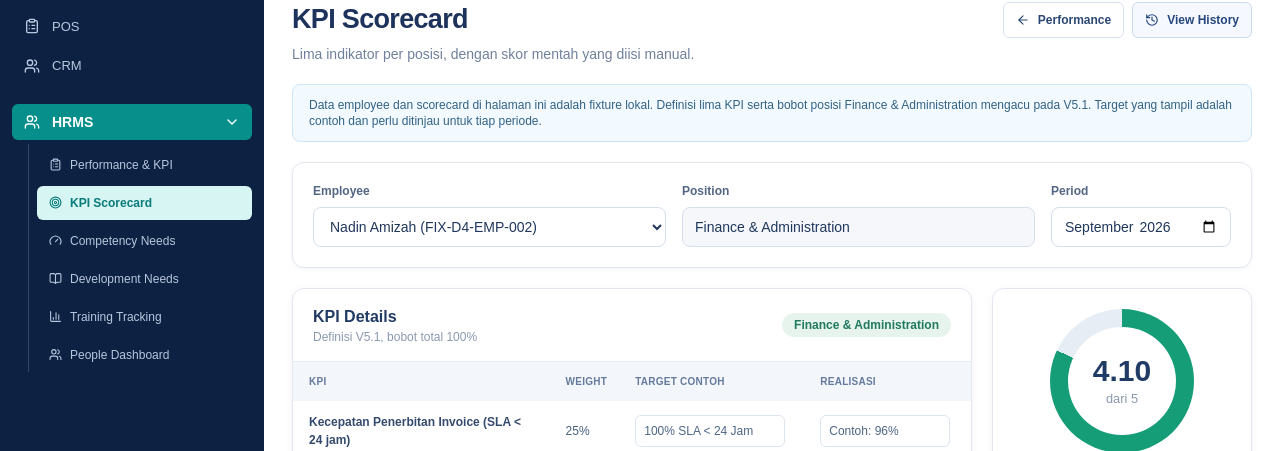
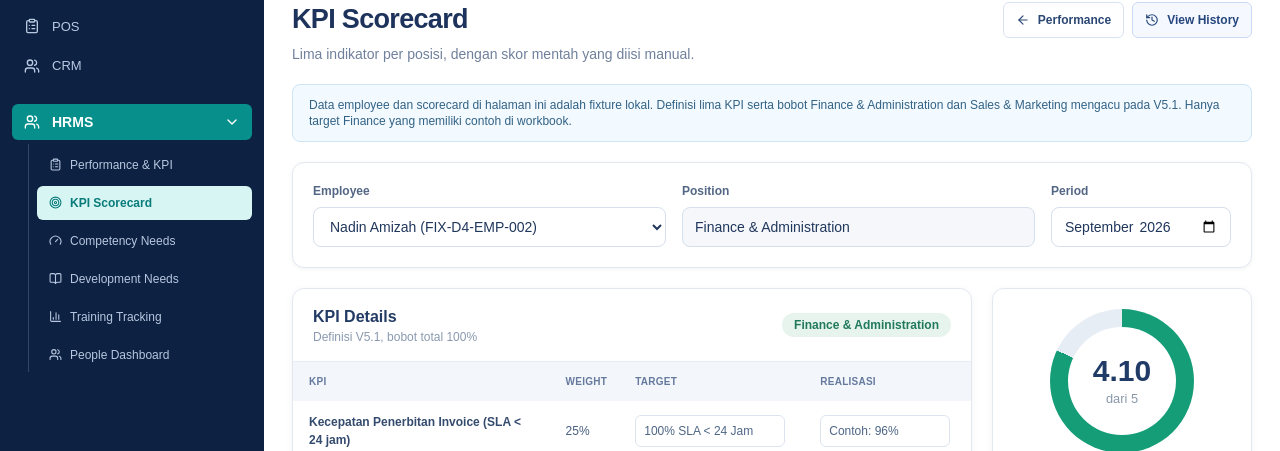
Before and after one commit to KevArslanian/hrms-d4-sandbox, a Next.js app: page /kpi in a window 1280 px wide. Shown: the part 115-566 px from the top of the page. Built offline with nearby package versions, Linux system fonts and the light colour scheme.

Commit message:
fix(d4): cover Sales KPI V5.1 and empty score state

```diff
--- a/app/kpi/page.tsx
+++ b/app/kpi/page.tsx
@@ -1,8 +1,8 @@
 import { KpiScreen } from "@/modules/d4/kpi/KpiScreen";
 
 export default async function KpiPage({ searchParams }: {
-  searchParams: Promise<{ employeeId?: string }>;
+  searchParams: Promise<{ employeeId?: string; period?: string }>;
 }) {
-  const { employeeId } = await searchParams;
-  return <KpiScreen initialEmployeeId={employeeId} />;
+  const { employeeId, period } = await searchParams;
+  return <KpiScreen initialEmployeeId={employeeId} initialPeriod={period} />;
 }
--- a/modules/d4/kpi/KpiScreen.tsx
+++ b/modules/d4/kpi/KpiScreen.tsx
@@ -27,11 +27,11 @@ function dateLabel(value: string) {
   return new Intl.DateTimeFormat("id-ID", { dateStyle: "medium", timeZone: "Asia/Jakarta" }).format(new Date(value));
 }
 
-export function KpiScreen({ initialEmployeeId }: { initialEmployeeId?: string }) {
+export function KpiScreen({ initialEmployeeId, initialPeriod }: { initialEmployeeId?: string; initialPeriod?: string }) {
   const [employeeId, setEmployeeId] = useState(
     d4ReferenceFixture.employees.some((item) => item.id === initialEmployeeId) ? initialEmployeeId! : defaultEmployeeId,
   );
-  const [period, setPeriod] = useState("2026-09");
+  const [period, setPeriod] = useState(initialPeriod && /^\d{4}-(0[1-9]|1[0-2])$/.test(initialPeriod) ? initialPeriod : "2026-09");
   const storedSnapshot = useSyncExternalStore(subscribeKpiRecords, getKpiStoredSnapshot, () => "");
   const records = useMemo(() => listKpiRecords(storedSnapshot), [storedSnapshot]);
   const [draft, setDraft] = useState<{ key: string; lines: KpiLineInput[] } | null>(null);
@@ -55,8 +55,8 @@ export function KpiScreen({ initialEmployeeId }: { initialEmployeeId?: string })
   const previewScore = scoreComplete
     ? definitions.reduce((sum, definition) => sum + definition.weight / 100 * (lines.find((item) => item.definitionId === definition.id)?.rawScore ?? 0), 0)
     : null;
-  const displayScore = previewScore ?? latestRecord?.totalScore ?? 0;
-  const ringPercent = Math.max(0, Math.min(100, displayScore / 5 * 100));
+  const displayScore = previewScore ?? latestRecord?.totalScore ?? null;
+  const ringPercent = Math.max(0, Math.min(100, (displayScore ?? 0) / 5 * 100));
 
   function selectEmployee(nextId: string) {
     setEmployeeId(nextId);
@@ -105,7 +105,7 @@ export function KpiScreen({ initialEmployeeId }: { initialEmployeeId?: string })
       </div>
 
       <div className="mb-5 rounded-lg border border-[#cde5f7] bg-[#f2f9ff] px-4 py-3 text-xs text-[#326285]">
-        Data employee dan scorecard di halaman ini adalah fixture lokal. Definisi lima KPI serta bobot posisi Finance & Administration mengacu pada V5.1. Target yang tampil adalah contoh dan perlu ditinjau untuk tiap periode.
+        Data employee dan scorecard di halaman ini adalah fixture lokal. Definisi lima KPI serta bobot Finance & Administration dan Sales & Marketing mengacu pada V5.1. Hanya target Finance yang memiliki contoh di workbook.
       </div>
 
       <section className="mb-5 grid gap-4 rounded-xl border border-[#e3e8f0] bg-white p-5 shadow-[0_1px_4px_rgba(19,44,80,.05)] md:grid-cols-[1fr_1fr_180px]">
@@ -126,18 +126,18 @@ export function KpiScreen({ initialEmployeeId }: { initialEmployeeId?: string })
         <section className="rounded-xl border border-dashed border-[#ccd7e7] bg-[#fafcff] px-6 py-12 text-center">
           <Target className="mx-auto mb-3 text-[#89a0bf]" size={30} />
           <h2 className="font-semibold">Definisi KPI posisi belum tersedia</h2>
-          <p className="mt-2 text-sm text-[#7586a0]">Pilih employee dengan posisi Finance & Administration pada fixture demo.</p>
+          <p className="mt-2 text-sm text-[#7586a0]">Definisi V5.1 tersedia untuk Finance & Administration dan Sales & Marketing. Posisi lain belum dipetakan ke nama posisi resmi pada workbook.</p>
         </section>
       ) : (
         <div className="grid gap-5 xl:grid-cols-[minmax(0,1fr)_260px]">
           <section className="overflow-hidden rounded-xl border border-[#e3e8f0] bg-white shadow-[0_2px_8px_rgba(19,44,80,.05)]">
             <div className="flex flex-wrap items-center justify-between gap-2 border-b border-[#e7ecf4] px-5 py-4">
               <div><h2 className="font-bold text-[#223b65]">KPI Details</h2><p className="text-xs text-[#8a99af]">Definisi V5.1, bobot total 100%</p></div>
-              <span className="rounded-full bg-[#e7f4ed] px-3 py-1 text-xs font-semibold text-[#20795d]">Finance & Administration</span>
+              <span className="rounded-full bg-[#e7f4ed] px-3 py-1 text-xs font-semibold text-[#20795d]">{position?.title}</span>
             </div>
             <div className="overflow-x-auto">
               <table className="w-full min-w-[860px] text-left text-[12px]">
-                <thead className="bg-[#f3f6fb] text-[10px] uppercase tracking-wide text-[#657a9d]"><tr><th className="px-4 py-3">KPI</th><th className="px-3 py-3">Weight</th><th className="px-3 py-3">Target contoh</th><th className="px-3 py-3">Realisasi</th><th className="px-3 py-3">Skor 1–5</th><th className="px-3 py-3">Terbobot</th></tr></thead>
+                <thead className="bg-[#f3f6fb] text-[10px] uppercase tracking-wide text-[#657a9d]"><tr><th className="px-4 py-3">KPI</th><th className="px-3 py-3">Weight</th><th className="px-3 py-3">Target</th><th className="px-3 py-3">Realisasi</th><th className="px-3 py-3">Skor 1–5</th><th className="px-3 py-3">Terbobot</th></tr></thead>
                 <tbody className="divide-y divide-[#edf0f5]">
                   {definitions.map((definition) => {
                     const item = lines.find((line) => line.definitionId === definition.id);
@@ -145,7 +145,7 @@ export function KpiScreen({ initialEmployeeId }: { initialEmployeeId?: string })
                     return <tr key={definition.id} className="align-middle hover:bg-[#fbfcff]">
                       <td className="max-w-[245px] px-4 py-3 font-semibold text-[#344b6d]">{definition.name}</td>
                       <td className="px-3 py-3 text-[#476080]">{definition.weight}%</td>
-                      <td className="px-3 py-3"><input aria-label={`Target ${definition.name}`} value={item?.target ?? ""} onChange={(event) => updateLine(definition.id, { target: event.target.value })} className="w-[150px] rounded-md border border-[#dce4ef] px-2 py-1.5 text-[#4e6685] outline-none focus:border-[#6b9bd0]" /></td>
+                      <td className="px-3 py-3"><input aria-label={`Target ${definition.name}`} value={item?.target ?? ""} onChange={(event) => updateLine(definition.id, { target: event.target.value })} placeholder="Isi target periode" className="w-[150px] rounded-md border border-[#dce4ef] px-2 py-1.5 text-[#4e6685] outline-none focus:border-[#6b9bd0]" /></td>
                       <td className="px-3 py-3"><input aria-label={`Realisasi ${definition.name}`} value={item?.realization ?? ""} onChange={(event) => updateLine(definition.id, { realization: event.target.value })} placeholder="Isi realisasi" className="w-[130px] rounded-md border border-[#dce4ef] px-2 py-1.5 text-[#4e6685] outline-none focus:border-[#6b9bd0]" /></td>
                       <td className="px-3 py-3"><input aria-label={`Skor mentah ${definition.name}`} type="number" min="1" max="5" step="1" value={item?.rawScore ?? ""} onChange={(event) => updateLine(definition.id, { rawScore: event.target.value === "" ? null : Number(event.target.value) })} className="w-16 rounded-md border border-[#dce4ef] px-2 py-1.5 text-[#4e6685] outline-none focus:border-[#6b9bd0]" /></td>
                       <td className="px-3 py-3 font-semibold text-[#314f7b]">{weighted === null ? "–" : weighted.toFixed(2)}</td>
@@ -164,11 +164,11 @@ export function KpiScreen({ initialEmployeeId }: { initialEmployeeId?: string })
           <aside className="space-y-4">
             <section className="rounded-xl border border-[#e3e8f0] bg-white p-5 text-center shadow-[0_2px_8px_rgba(19,44,80,.05)]">
               <div className="mx-auto mb-3 flex size-36 items-center justify-center rounded-full" style={{ background: `conic-gradient(#159d77 ${ringPercent}%, #e7edf4 ${ringPercent}% 100%)` }}>
-                <div className="flex size-[108px] flex-col items-center justify-center rounded-full bg-white"><strong className="text-3xl text-[#203b66]">{displayScore.toFixed(2)}</strong><small className="text-[#8998ac]">dari 5</small></div>
+                <div className="flex size-[108px] flex-col items-center justify-center rounded-full bg-white"><strong className="text-3xl text-[#203b66]">{displayScore === null ? "--" : displayScore.toFixed(2)}</strong><small className="text-[#8998ac]">dari 5</small></div>
               </div>
               <h2 className="font-bold text-[#203b66]">Skor KPI Berbobot</h2>
-              <p className="mt-1 text-xs text-[#8392a9]">{scoreComplete ? "Pratinjau dari input saat ini" : "Riwayat terbaru pada periode ini"}</p>
-              <div className="mt-4 rounded-lg bg-[#e9f7f2] px-3 py-2 text-sm font-bold text-[#147957]">{(displayScore / 5 * 100).toFixed(0)}% dari skor maksimum</div>
+              <p className="mt-1 text-xs text-[#8392a9]">{scoreComplete ? "Pratinjau dari input saat ini" : latestRecord ? "Riwayat terbaru pada periode ini" : "Belum ada skor pada periode ini"}</p>
+              <div className="mt-4 rounded-lg bg-[#e9f7f2] px-3 py-2 text-sm font-bold text-[#147957]">{displayScore === null ? "Belum ada skor" : `${(displayScore / 5 * 100).toFixed(0)}% dari skor maksimum`}</div>
               <p className="mt-3 text-[11px] leading-relaxed text-[#8290a6]">Angka ini bukan status tercapai. Ambang pencapaian belum ditetapkan oleh dokumen kebutuhan.</p>
             </section>
             <section className="rounded-xl border border-[#e3e8f0] bg-white p-4 text-xs text-[#637690]"><div className="flex items-center gap-2 font-bold text-[#2a4772]"><CheckCircle2 size={15} /> Snapshot posisi dan bobot</div><p className="mt-2 leading-relaxed">Setiap penyimpanan mencatat posisi, versi V5.1, target, realisasi, skor, dan bobot. Riwayat lama tidak diubah.</p></section>
--- a/modules/d4/kpi/fixtures.ts
+++ b/modules/d4/kpi/fixtures.ts
@@ -1,14 +1,20 @@
 import type { KpiDefinition, KpiRecord } from "./types";
 
 const financePositionId = "d4000000-0000-4000-8000-000000000008";
+const salesPositionId = "d4000000-0000-4000-8000-000000000017";
 
-/** Exact five KPI names and weights for this position from KPI Scorecard V5.1. */
+/** Exact five KPI names and weights for matching fixture positions from KPI Scorecard V5.1. */
 export const kpiDefinitions: readonly KpiDefinition[] = [
   { id: "FIN-01", positionId: financePositionId, version: "V5.1", name: "Kecepatan Penerbitan Invoice (SLA < 24 jam)", weight: 25, targetExample: "100% SLA < 24 Jam" },
   { id: "FIN-02", positionId: financePositionId, version: "V5.1", name: "Akurasi Pembukuan Sistem & Krishand GL", weight: 25, targetExample: "100% Akurat" },
   { id: "FIN-03", positionId: financePositionId, version: "V5.1", name: "Ketepatan Waktu Pembayaran & Reimbursement", weight: 20, targetExample: "H+1 dari Approval" },
   { id: "FIN-04", positionId: financePositionId, version: "V5.1", name: "Efektivitas Collection/Penagihan Piutang", weight: 15, targetExample: "Piutang Macet < 5%" },
   { id: "FIN-05", positionId: financePositionId, version: "V5.1", name: "Kerapian Arsip Keuangan & Kepatuhan Pajak", weight: 15, targetExample: "Zero Denda, Arsip Rapi" },
+  { id: "SAL-01", positionId: salesPositionId, version: "V5.1", name: "Pencapaian Target Volume Penjualan", weight: 35, targetExample: "" },
+  { id: "SAL-02", positionId: salesPositionId, version: "V5.1", name: "Akuisisi Klien Baru", weight: 25, targetExample: "" },
+  { id: "SAL-03", positionId: salesPositionId, version: "V5.1", name: "Akurasi Pemberian Quotation/Penawaran Harga", weight: 15, targetExample: "" },
+  { id: "SAL-04", positionId: salesPositionId, version: "V5.1", name: "Win Rate dari Total Quotation", weight: 15, targetExample: "" },
+  { id: "SAL-05", positionId: salesPositionId, version: "V5.1", name: "Kualitas Serah Terima Order ke Operasional", weight: 10, targetExample: "" },
 ];
 
 /** Entirely fictional record for visual development. Scores happen to match the workbook sample. */
```
Also changed, not shown: modules/d4/kpi/README.md.
